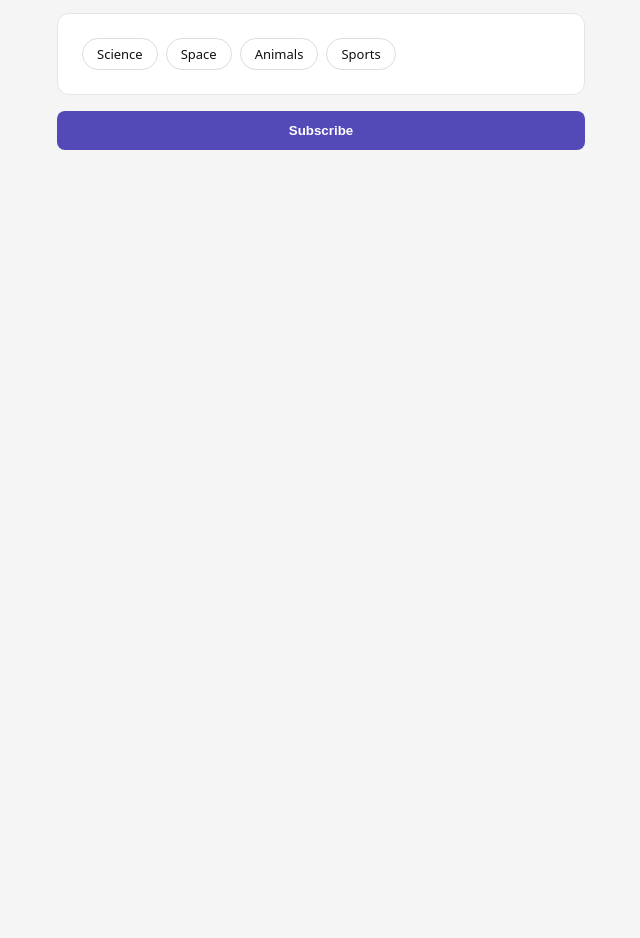
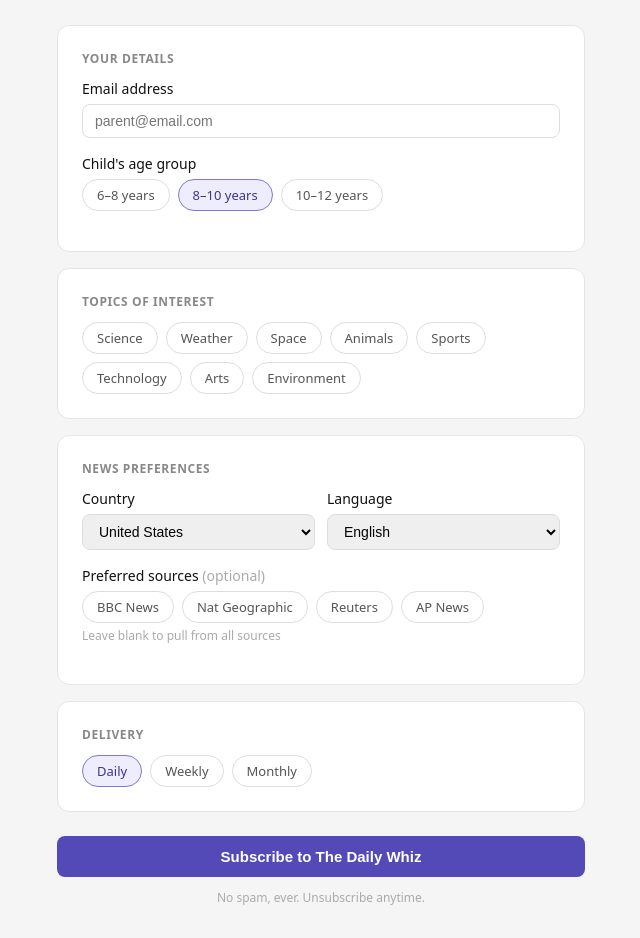
Before and after one commit to ninadparab/KidsNews, a plain HTML site: page index.html in a window 1280 px wide. Shown: the part 140-1078 px from the top of the page, without its empty margins (319-959 px from the left). Before the commit the page ends 800 px from the top, so only its background shows below. Drawn offline with Linux system fonts and the light colour scheme.

Commit message:
Update index.html

```diff
--- a/index.html
+++ b/index.html
@@ -5,40 +5,124 @@
   <meta name="viewport" content="width=device-width, initial-scale=1.0"/>
   <title>The Daily Whiz — Sign Up</title>
   <style>
-    /* Styling remains the same as your beautiful design */
     * { box-sizing: border-box; margin: 0; padding: 0; }
     body { font-family: system-ui, sans-serif; background: #f5f5f5; color: #111; }
     .container { max-width: 560px; margin: 0 auto; padding: 2rem 1rem; }
+    .header { text-align: center; margin-bottom: 2rem; }
+    .header h1 { font-size: 22px; font-weight: 600; margin-bottom: 6px; }
+    .header p { font-size: 14px; color: #666; }
     .card { background: white; border: 1px solid #e5e5e5; border-radius: 12px; padding: 1.5rem; margin-bottom: 1rem; }
+    .section-label { font-size: 12px; font-weight: 600; color: #888; text-transform: uppercase; letter-spacing: 0.05em; margin-bottom: 12px; }
+    .field { margin-bottom: 1rem; }
+    .field label { display: block; font-size: 14px; font-weight: 500; margin-bottom: 6px; }
+    .field input, .field select { width: 100%; padding: 8px 12px; border: 1px solid #ddd; border-radius: 8px; font-size: 14px; }
     .chip-group { display: flex; flex-wrap: wrap; gap: 8px; }
-    .chip { padding: 6px 14px; border: 1px solid #ddd; border-radius: 99px; font-size: 13px; cursor: pointer; background: white; transition: 0.15s; }
+    .chip { padding: 6px 14px; border: 1px solid #ddd; border-radius: 99px; font-size: 13px; cursor: pointer; background: white; color: #555; transition: all 0.15s; user-select: none; }
     .chip.selected { background: #EEEDFE; border-color: #7F77DD; color: #3C3489; }
-    .submit-btn { width: 100%; padding: 12px; background: #534AB7; color: white; border: none; border-radius: 8px; font-weight: 600; cursor: pointer; }
-    .success { text-align: center; padding: 3rem; display: none; }
+    .two-col { display: grid; grid-template-columns: 1fr 1fr; gap: 12px; }
+    .submit-btn { width: 100%; padding: 12px; background: #534AB7; color: white; border: none; border-radius: 8px; font-size: 15px; font-weight: 600; cursor: pointer; margin-top: 0.5rem; }
+    .submit-btn:hover { background: #3C3489; }
+    .submit-btn:disabled { background: #aaa; cursor: not-allowed; }
+    .hint { font-size: 12px; color: #aaa; margin-top: 4px; }
+    .success { text-align: center; padding: 3rem 1rem; display: none; }
+    .success h2 { font-size: 20px; margin-bottom: 8px; }
+    .success p { color: #666; font-size: 14px; }
   </style>
 </head>
 <body>
 
 <div class="container" id="form-container">
-  <div class="card">
-    <label>Email address</label>
-    <input type="email" id="email" style="width:100%; padding:8px; border:1px solid #ddd; border-radius:8px;" />
+  <div class="header">
+    <div style="font-size: 28px; margin-bottom: 8px;">🌟</div>
+    <h1>The Daily Whiz</h1>
+    <p>Personalized news for curious kids</p>
   </div>
 
   <div class="card">
-    <div id="topic-chips" class="chip-group">
+    <div class="section-label">Your details</div>
+    <div class="field">
+      <label>Email address</label>
+      <input type="email" id="email" placeholder="parent@email.com" />
+    </div>
+    <div class="field">
+      <label>Child's age group</label>
+      <div class="chip-group" id="age-chips">
+        <div class="chip" data-value="6-8">6–8 years</div>
+        <div class="chip selected" data-value="8-10">8–10 years</div>
+        <div class="chip" data-value="10-12">10–12 years</div>
+      </div>
+    </div>
+  </div>
+
+  <div class="card">
+    <div class="section-label">Topics of interest</div>
+    <div class="chip-group" id="topic-chips">
       <div class="chip" data-value="Science">Science</div>
+      <div class="chip" data-value="Weather">Weather</div>
       <div class="chip" data-value="Space">Space</div>
       <div class="chip" data-value="Animals">Animals</div>
       <div class="chip" data-value="Sports">Sports</div>
+      <div class="chip" data-value="Technology">Technology</div>
+      <div class="chip" data-value="Arts">Arts</div>
+      <div class="chip" data-value="Environment">Environment</div>
     </div>
   </div>
 
-  <button class="submit-btn" id="submit-btn">Subscribe</button>
+  <div class="card">
+    <div class="section-label">News preferences</div>
+    <div class="two-col">
+      <div class="field">
+        <label>Country</label>
+        <select id="country">
+          <option value="us">United States</option>
+          <option value="gb">United Kingdom</option>
+          <option value="ca">Canada</option>
+          <option value="au">Australia</option>
+          <option value="in">India</option>
+        </select>
+      </div>
+      <div class="field">
+        <label>Language</label>
+        <select id="language">
+          <option value="en">English</option>
+          <option value="es">Spanish</option>
+          <option value="fr">French</option>
+        </select>
+      </div>
+    </div>
+    <div class="field">
+      <label>Preferred sources <span style="font-weight:400;color:#aaa">(optional)</span></label>
+      <div class="chip-group" id="source-chips">
+        <div class="chip" data-value="bbc-news">BBC News</div>
+        <div class="chip" data-value="national-geographic">Nat Geographic</div>
+        <div class="chip" data-value="reuters">Reuters</div>
+        <div class="chip" data-value="associated-press">AP News</div>
+      </div>
+      <p class="hint">Leave blank to pull from all sources</p>
+    </div>
+  </div>
+
+  <div class="card">
+    <div class="section-label">Delivery</div>
+    <div class="chip-group" id="freq-chips">
+      <div class="chip selected" data-value="daily">Daily</div>
+      <div class="chip" data-value="weekly">Weekly</div>
+      <div class="chip" data-value="monthly">Monthly</div>
+    </div>
+  </div>
+
+  <button class="submit-btn" id="submit-btn" onclick="handleSubmit()">
+    Subscribe to The Daily Whiz
+  </button>
+  <p style="text-align:center;font-size:12px;color:#aaa;margin-top:12px">
+    No spam, ever. Unsubscribe anytime.
+  </p>
 </div>
 
 <div class="success" id="success-msg">
-  <h2>🎉 You're subscribed!</h2>
+  <div style="font-size:40px;margin-bottom:12px">🎉</div>
+  <h2>You're subscribed!</h2>
+  <p>Check your inbox soon for your first edition of The Daily Whiz.</p>
 </div>
 
 <script type="module">
@@ -46,14 +130,16 @@
   import { getFirestore, collection, addDoc, serverTimestamp } from "https://www.gstatic.com/firebasejs/10.12.0/firebase-firestore.js";
 
   const firebaseConfig = {
-    apiKey: "your real value",
-    authDomain: "your real value",
-    projectId: "your real value",
-    storageBucket: "your real value",
-    messagingSenderId: "your real value",
-    appId: "your real value",
-    measurementId: "your real value"
-  };
+
+  apiKey: "AIzaSyB0nDZnYfTI5j15O9R73M123YxypRmKcrI",
+  authDomain: "kidsnews-f9c81.firebaseapp.com",
+  projectId: "kidsnews-f9c81",
+  storageBucket: "kidsnews-f9c81.firebasestorage.app",
+  messagingSenderId: "35324641174",
+  appId: "1:35324641174:web:710e147be9c55f4b5de7b7",
+  measurementId: "G-CK5N5G0GYQ"
+};
+
 
   const app = initializeApp(firebaseConfig);
   const db = getFirestore(app);
```
